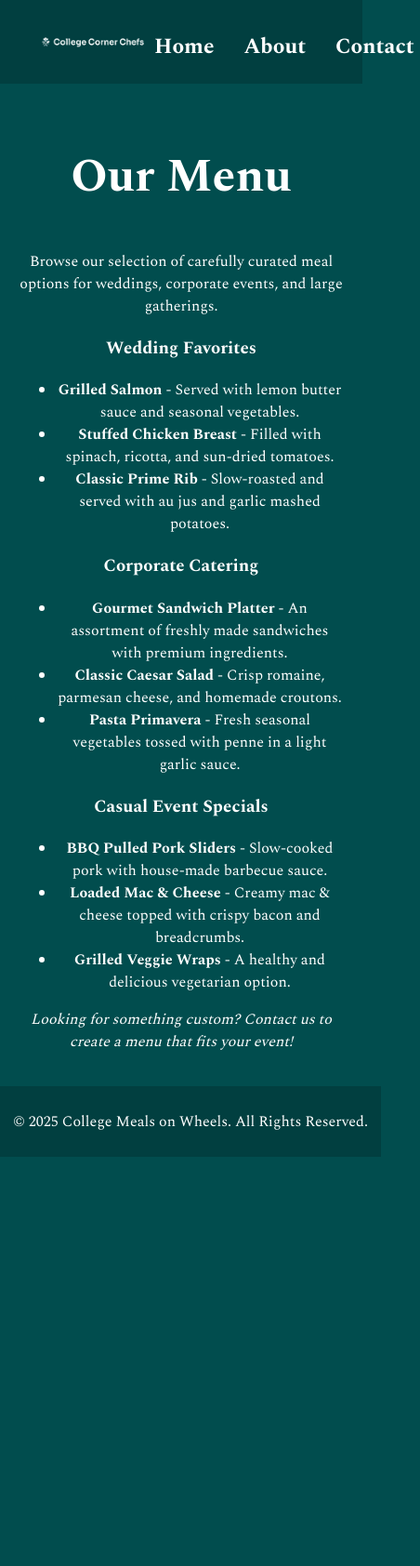
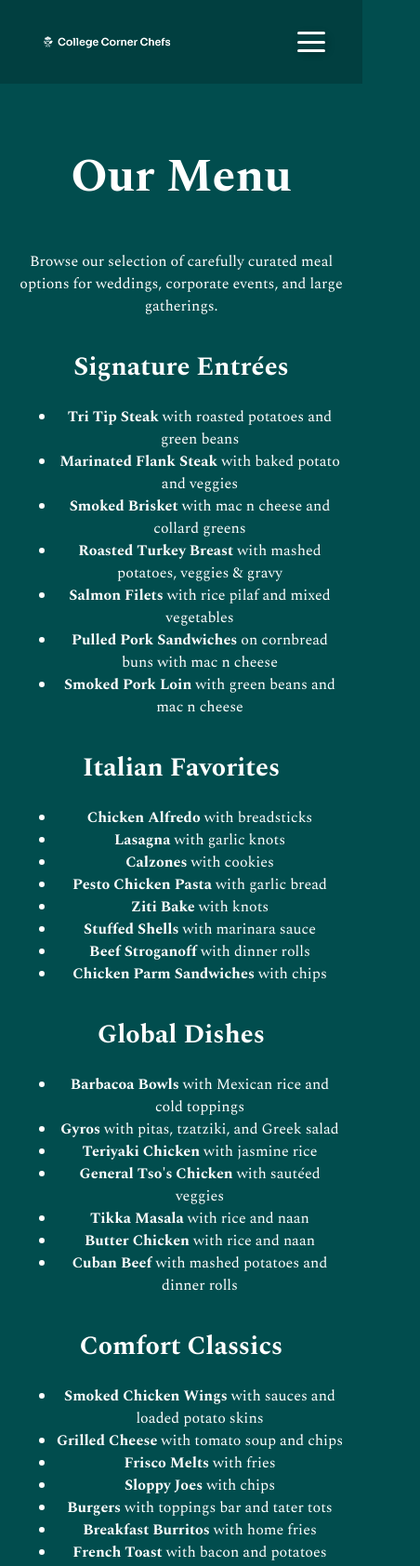
Before and after one commit to Rob-Finucan/Rob-Finucan.github.io, a plain HTML site: page menu.html in a window 390 px wide. Shown: the top 1684 px of the page at 93% size, 452 px wide, since content can reach past the window. Before the commit the page ends 1244 px from the top, so only its background shows below. Drawn offline with nearby package versions, Linux system fonts and the light colour scheme.

Commit message:
changes to menu and responsiveness
as such

```diff
--- a/menu.html
+++ b/menu.html
@@ -11,7 +11,12 @@
     <header>
         <div class="navbar">
           <img src="images/6times.png" alt="Company Logo" class="logo">
-            <nav>
+          <button class="menu-toggle" aria-label="Toggle navigation">
+            <span class="bar"></span>
+            <span class="bar"></span>
+            <span class="bar"></span>
+          </button>
+          <nav class="nav-links">
             <a href="index.html">Home</a>
             <a href="about.html">About</a>
             <a href="contact.html">Contact</a>
@@ -24,31 +29,62 @@
         <p>Browse our selection of carefully curated meal options for weddings, corporate events, and large gatherings.</p>
 
         <section class="menu-category">
-            <h3>Wedding Favorites</h3>
+            <h3>Signature Entrées</h3>
             <ul>
-                <li><strong>Grilled Salmon</strong> - Served with lemon butter sauce and seasonal vegetables.</li>
-                <li><strong>Stuffed Chicken Breast</strong> - Filled with spinach, ricotta, and sun-dried tomatoes.</li>
-                <li><strong>Classic Prime Rib</strong> - Slow-roasted and served with au jus and garlic mashed potatoes.</li>
+                <li><strong>Tri Tip Steak</strong> with roasted potatoes and green beans</li>
+                <li><strong>Marinated Flank Steak</strong> with baked potato and veggies</li>
+                <li><strong>Smoked Brisket</strong> with mac n cheese and collard greens</li>
+                <li><strong>Roasted Turkey Breast</strong> with mashed potatoes, veggies & gravy</li>
+                <li><strong>Salmon Filets</strong> with rice pilaf and mixed vegetables</li>
+                <li><strong>Pulled Pork Sandwiches</strong> on cornbread buns with mac n cheese</li>
+                <li><strong>Smoked Pork Loin</strong> with green beans and mac n cheese</li>
             </ul>
         </section>
 
         <section class="menu-category">
-            <h3>Corporate Catering</h3>
+            <h3>Italian Favorites</h3>
             <ul>
-                <li><strong>Gourmet Sandwich Platter</strong> - An assortment of freshly made sandwiches with premium ingredients.</li>
-                <li><strong>Classic Caesar Salad</strong> - Crisp romaine, parmesan cheese, and homemade croutons.</li>
-                <li><strong>Pasta Primavera</strong> - Fresh seasonal vegetables tossed with penne in a light garlic sauce.</li>
+                <li><strong>Chicken Alfredo</strong> with breadsticks</li>
+                <li><strong>Lasagna</strong> with garlic knots</li>
+                <li><strong>Calzones</strong> with cookies</li>
+                <li><strong>Pesto Chicken Pasta</strong> with garlic bread</li>
+                <li><strong>Ziti Bake</strong> with knots</li>
+                <li><strong>Stuffed Shells</strong> with marinara sauce</li>
+                <li><strong>Beef Stroganoff</strong> with dinner rolls</li>
+                <li><strong>Chicken Parm Sandwiches</strong> with chips</li>
+            </ul>
+        </section>
+
+
+        <section class="menu-category">
+            <h3>Global Dishes</h3>
+            <ul>
+                <li><strong>Barbacoa Bowls</strong> with Mexican rice and cold toppings</li>
+                <li><strong>Gyros</strong> with pitas, tzatziki, and Greek salad</li>
+                <li><strong>Teriyaki Chicken</strong> with jasmine rice</li>
+                <li><strong>General Tso's Chicken</strong> with sautéed veggies</li>
+                <li><strong>Tikka Masala</strong> with rice and naan</li>
+                <li><strong>Butter Chicken</strong> with rice and naan</li>
+                <li><strong>Cuban Beef</strong> with mashed potatoes and dinner rolls</li>
             </ul>
         </section>
 
         <section class="menu-category">
-            <h3>Casual Event Specials</h3>
+            <h3>Comfort Classics</h3>
             <ul>
-                <li><strong>BBQ Pulled Pork Sliders</strong> - Slow-cooked pork with house-made barbecue sauce.</li>
-                <li><strong>Loaded Mac & Cheese</strong> - Creamy mac & cheese topped with crispy bacon and breadcrumbs.</li>
-                <li><strong>Grilled Veggie Wraps</strong> - A healthy and delicious vegetarian option.</li>
+                <li><strong>Smoked Chicken Wings</strong> with sauces and loaded potato skins</li>
+                <li><strong>Grilled Cheese</strong> with tomato soup and chips</li>
+                <li><strong>Frisco Melts</strong> with fries</li>
+                <li><strong>Sloppy Joes</strong> with chips</li>
+                <li><strong>Burgers</strong> with toppings bar and tater tots</li>
+                <li><strong>Breakfast Burritos</strong> with home fries</li>
+                <li><strong>French Toast</strong> with bacon and potatoes</li>
             </ul>
         </section>
+
+
+
+
 
         <p><em>Looking for something custom? Contact us to create a menu that fits your event!</em></p>
     </main>
@@ -56,5 +92,13 @@
     <footer>
         <p>© 2025 College Meals on Wheels. All Rights Reserved.</p>
     </footer>
+    <script>
+        const toggleButton = document.querySelector('.menu-toggle');
+        const navLinks = document.querySelector('.nav-links');
+
+        toggleButton.addEventListener('click', () => {
+          navLinks.classList.toggle('active');
+        });
+      </script>
 </body>
 </html>
--- a/style.css
+++ b/style.css
@@ -51,20 +51,6 @@ h2 {
     border-radius: 10%;
 }
 
-/* Adjust for smaller screens */
-@media (max-width: 768px) {
-    .logo {
-        width: clamp(120px, 30vw, 250px); /* Keep it readable on tablets */
-    }
-}
-
-@media (max-height: 500px) {
-    .logo {
-        width: clamp(100px, 20vw, 180px); /* Prevents it from getting too big */
-    }
-}
-
-
 nav {
     display: flex;
     gap: 20px; /* Space between links */
@@ -88,25 +74,7 @@ nav a:hover {
     color: white; /* Keeps text color white */
     text-decoration: none; /* Removes underline */
 }
-button {
-    background-color: white; /* White background for contrast */
-    color: #b61e2e; /* Matches your theme */
-    border: 2px solid #b61e2e; /* Adds a stylish border */
-    padding: 12px 24px; /* Good size for readability */
-    font-size: 1.2em; /* Slightly larger text */
-    font-weight: bold;
-    cursor: pointer;
-    border-radius: 8px; /* Smooth rounded edges */
-    transition: all 0.3s ease-in-out; /* Smooth hover animation */
-    box-shadow: 2px 2px 8px rgba(0, 0, 0, 0.2); /* Subtle shadow for depth */
-}
 
-button:hover {
-    background-color: #b61e2e; /* Change to theme red on hover */
-    color: white; /* Text turns white */
-    border-color: white; /* Border turns white */
-    transform: scale(1.05); /* Slight pop effect */
-}
 .contact-info p {
     font-size: 1.2em;
     margin: 10px 0;
@@ -152,6 +120,15 @@ button:hover {
     transform: scale(1.05);
 }
 
+.menu-category h3 {
+    font-size: 1.75rem;
+    margin-top: 2rem;
+    margin-bottom: 0.75rem;
+    padding-bottom: 0.25rem;
+    color: white;
+}
+
+
 
 /* Image Container */
 .image-container {
@@ -176,3 +153,45 @@ footer {
     width: 100%;
     position: relative;
 }
+.menu-toggle {
+    display: none;
+    flex-direction: column;
+    justify-content: space-between;
+    width: 30px;
+    height: 22px;
+    background: none;
+    border: none;
+    cursor: pointer;
+    padding: 0;
+}
+
+.menu-toggle .bar {
+    height: 3px;
+    width: 100%;
+    background-color: #fff;
+    border-radius: 2px;
+}
+
+/* Show button only on small screens */
+@media (max-width: 768px) {
+    .menu-toggle {
+        display: flex;
+    }
+
+    .nav-links {
+        display: none;
+        flex-direction: column;
+        background-color: #013F40;
+        position: absolute;
+        top: 70px;
+        right: 20px;
+        width: 200px;
+        padding: 15px;
+        border-radius: 8px;
+        box-shadow: 0px 8px 16px rgba(0, 0, 0, 0.2);
+    }
+
+    .nav-links.active {
+        display: flex;
+    }
+}
```
Also changed, not shown: about.html (+14 -1 lines), contact.html (+14 -1 lines), index.html (+15 -1 lines). Lines whose indentation alone changed are shown as unchanged.
